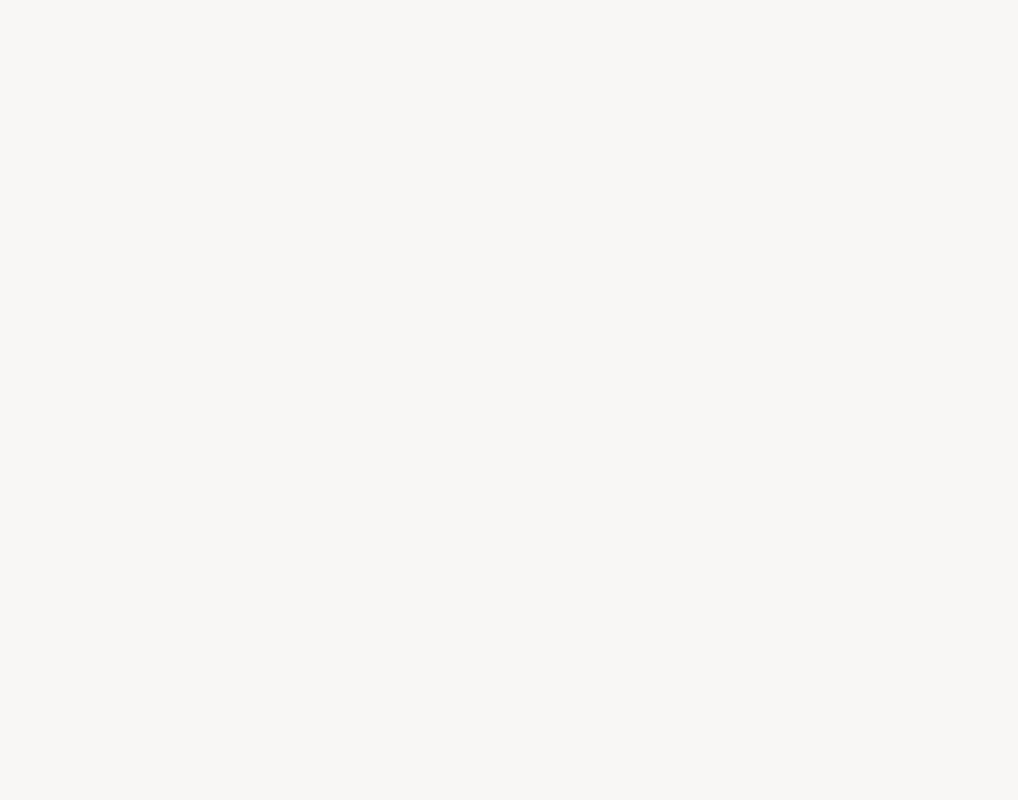
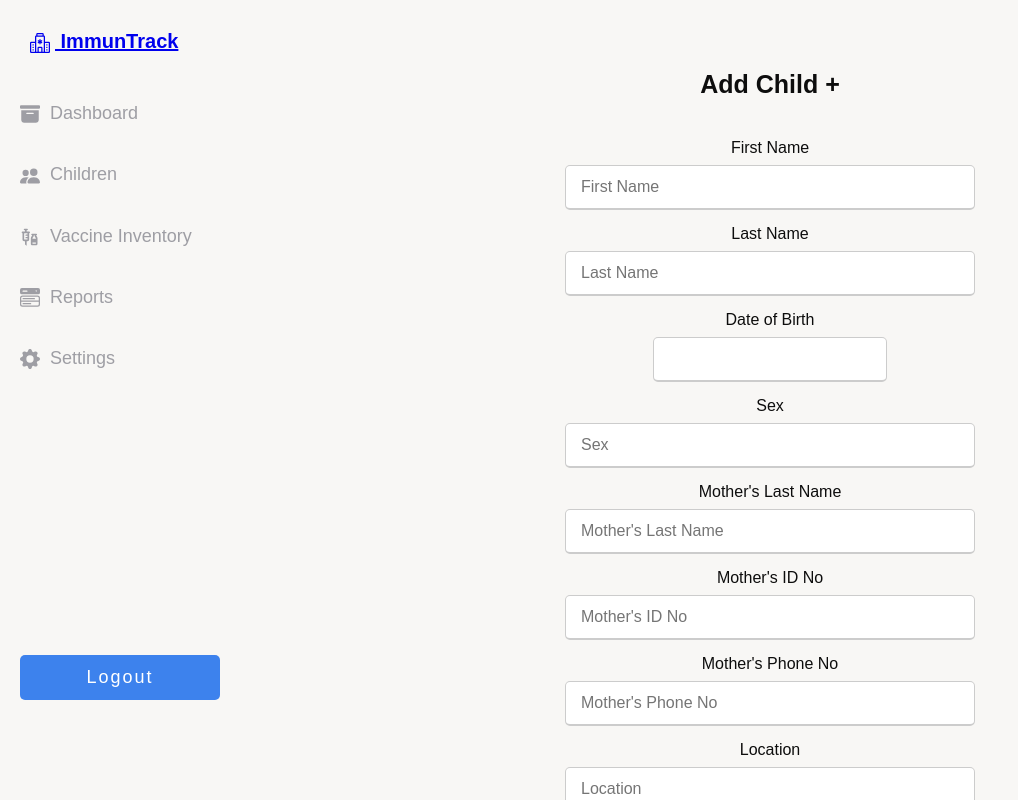
Before and after one commit to johnmalek/ImmunTrack, a React (Vite) app in the folder AdminPanel/: page /add_child in a window 1280 px wide. Before the commit this address had no page. Shown: the whole page, without its empty margins (0-1018 px from the left). Built offline with nearby package versions, Linux system fonts and the light colour scheme.

Commit message:
Add the date picker

```diff
--- a/AdminPanel/package.json
+++ b/AdminPanel/package.json
@@ -11,6 +11,7 @@
   },
   "dependencies": {
     "react": "^18.2.0",
+    "react-datepicker": "^6.1.0",
     "react-dom": "^18.2.0",
     "react-icons": "^5.0.1",
     "react-router-dom": "^6.22.0",
--- a/AdminPanel/src/App.css
+++ b/AdminPanel/src/App.css
@@ -213,27 +213,42 @@ body {
 /* Login Page */
 
 .container {
+  /* display: flex;
+  flex-direction: column;
+  justify-content: center;
+  max-width: 410px;
+  width: 100%; */
   display: flex;
   flex-direction: column;
   align-items: center;
-  justify-content: center;
-  max-width: 410px;
-  width: 100%;
+  text-align: center;
 }
 
 .container .title {
   margin-bottom: 20px;
   font-size: 25px;
-  font-weight: 500px;
+  font-weight: bold;
 }
 
 form {
   width: 100%;
+  max-width: 410px;
+  margin-top: 20px;
 }
 
-.user-details,
+.user-details {
+  margin-bottom: 20px;
+}
+
 .input-box {
-  margin-bottom: 20px;
+  margin-bottom: 15px;
+}
+
+
+.input-box input {
+  width: 100%;
+  padding: 10px;
+  box-sizing: border-box;
 }
 
 .details {
--- a/AdminPanel/src/App.jsx
+++ b/AdminPanel/src/App.jsx
@@ -1,5 +1,6 @@
 import { BrowserRouter, Route, Routes } from 'react-router-dom'
 import './App.css'
+import AddChildPage from './pages/AddChildPage'
 import HomePage from './pages/HomePage'
 import LoginPage from './pages/LoginPage'
 import AdminTable from './pages/admintable'
@@ -15,6 +16,7 @@ function App() {
             <Route path='/' element={<HomePage />} />
             <Route path='/home' element={<HomePage />} />
             <Route path='/admin_table' element={<AdminTable />} />
+            <Route path='/add_child' element={<AddChildPage />} />
             <Route path='/login' element={<LoginPage />} />
           </Routes>
         </BrowserRouter>
--- /dev/null
+++ b/AdminPanel/src/components/AddChild.jsx
@@ -0,0 +1,53 @@
+import React from "react";
+import MyDatePicker from "./MyDatePicker";
+
+function AddChild(){
+    return (
+        <main className="main-container">
+            <div className="container">
+                <div className="title">Add Child + </div>
+                <form action="#">
+                    <div className="user-details">
+                        <div className="input-box">
+                            <span className="details">First Name</span>
+                            <input type="text" placeholder="First Name"/>
+                        </div>
+                        <div className="input-box">
+                            <span className="details">Last Name</span>
+                            <input type="text" placeholder="Last Name"/>
+                        </div>
+                        <div className="input-box">
+                            <span className="details">Date of Birth</span>
+                            <MyDatePicker />
+                        </div>
+                        <div className="input-box">
+                            <span className="details">Sex</span>
+                            <input type="text" placeholder="Sex"/>
+                        </div>
+                        <div className="input-box">
+                            <span className="details">Mother's Last Name</span>
+                            <input type="text" placeholder="Mother's Last Name"/>
+                        </div>
+                        <div className="input-box">
+                            <span className="details">Mother's ID No</span>
+                            <input type="text" placeholder="Mother's ID No"/>
+                        </div>
+                        <div className="input-box">
+                            <span className="details">Mother's Phone No</span>
+                            <input type="text" placeholder="Mother's Phone No"/>
+                        </div>
+                        <div className="input-box">
+                            <span className="details">Location</span>
+                            <input type="text" placeholder="Location"/>
+                        </div>
+                    </div>
+                    <div className="button">
+                        <input type="submit" value="Submit" />
+                    </div>
+                </form>
+            </div>
+        </main>
+    )
+}
+
+export default AddChild
--- /dev/null
+++ b/AdminPanel/src/components/MyDatePicker.jsx
@@ -0,0 +1,19 @@
+import React, { useState } from "react";
+import DatePicker from 'react-datepicker';
+import 'react-datepicker/dist/react-datepicker.css';
+
+function MyDatePicker(){
+    const [selectedDate, setSelectedDate] = useState(null)
+    return (
+        <DatePicker
+            selected={selectedDate}
+            onChange={date => setSelectedDate(date)}
+            dateFormat='dd/MM/yyyy'
+            maxDate={new Date()}
+            showYearDropdown
+            scrollableYearDropdown
+        />
+    )
+}
+
+export default MyDatePicker
--- a/AdminPanel/src/components/Sidebar.jsx
+++ b/AdminPanel/src/components/Sidebar.jsx
@@ -34,11 +34,6 @@ function Sidebar({openSideBarToggle, OpenSideBar}){
                 </li>
                 <li className='sidebar-list-item'>
                     <a href="">
-                        <BsPeopleFill className='icon' /> Categories
-                    </a>
-                </li>
-                <li className='sidebar-list-item'>
-                    <a href="">
                         <MdVaccines className='icon' /> Vaccine Inventory
                     </a>
                 </li>
--- /dev/null
+++ b/AdminPanel/src/pages/AddChildPage.jsx
@@ -0,0 +1,13 @@
+import AddChild from "../components/AddChild";
+import Sidebar from "../components/Sidebar";
+
+function AddChildPage(){
+    return (
+        <>
+            <Sidebar />
+            <AddChild />
+        </>
+    )
+}
+
+export default AddChildPage
```
Also changed, not shown: 1 other file (tests, documents, lock files or other folders).
